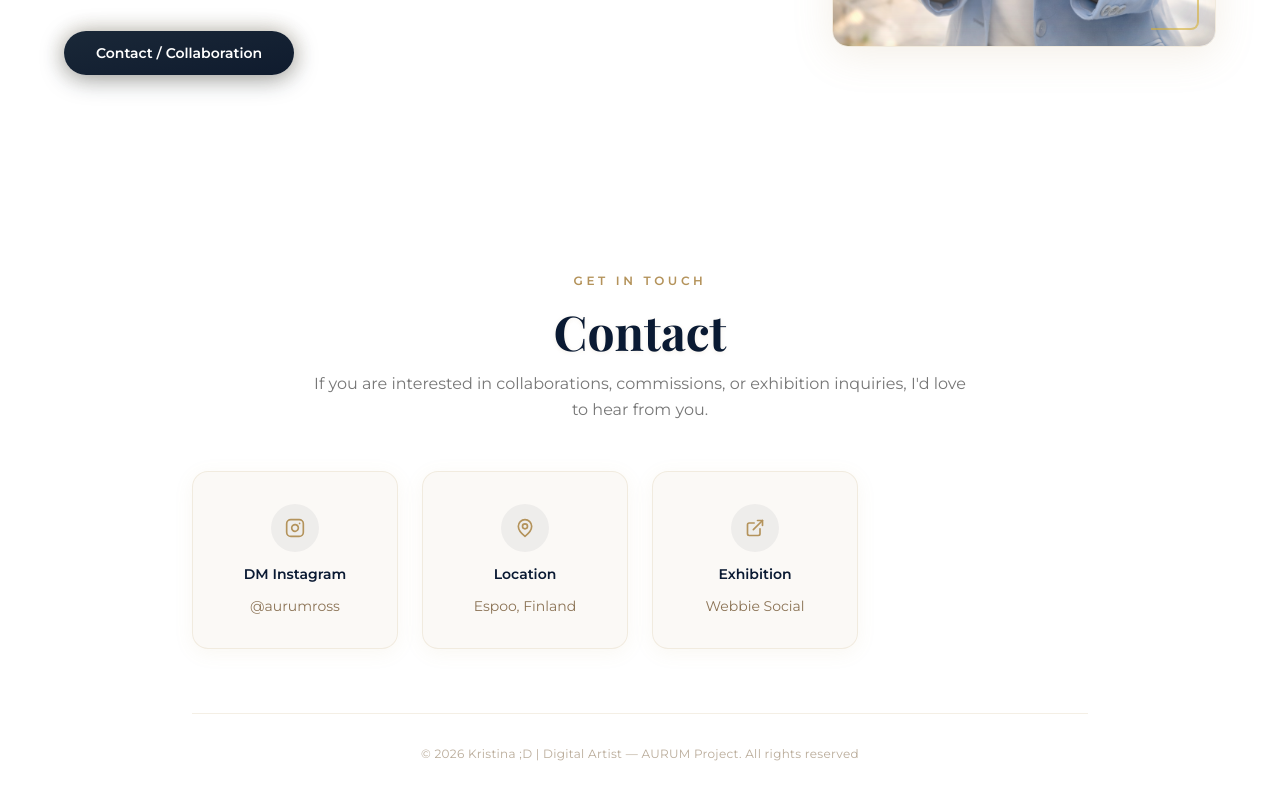
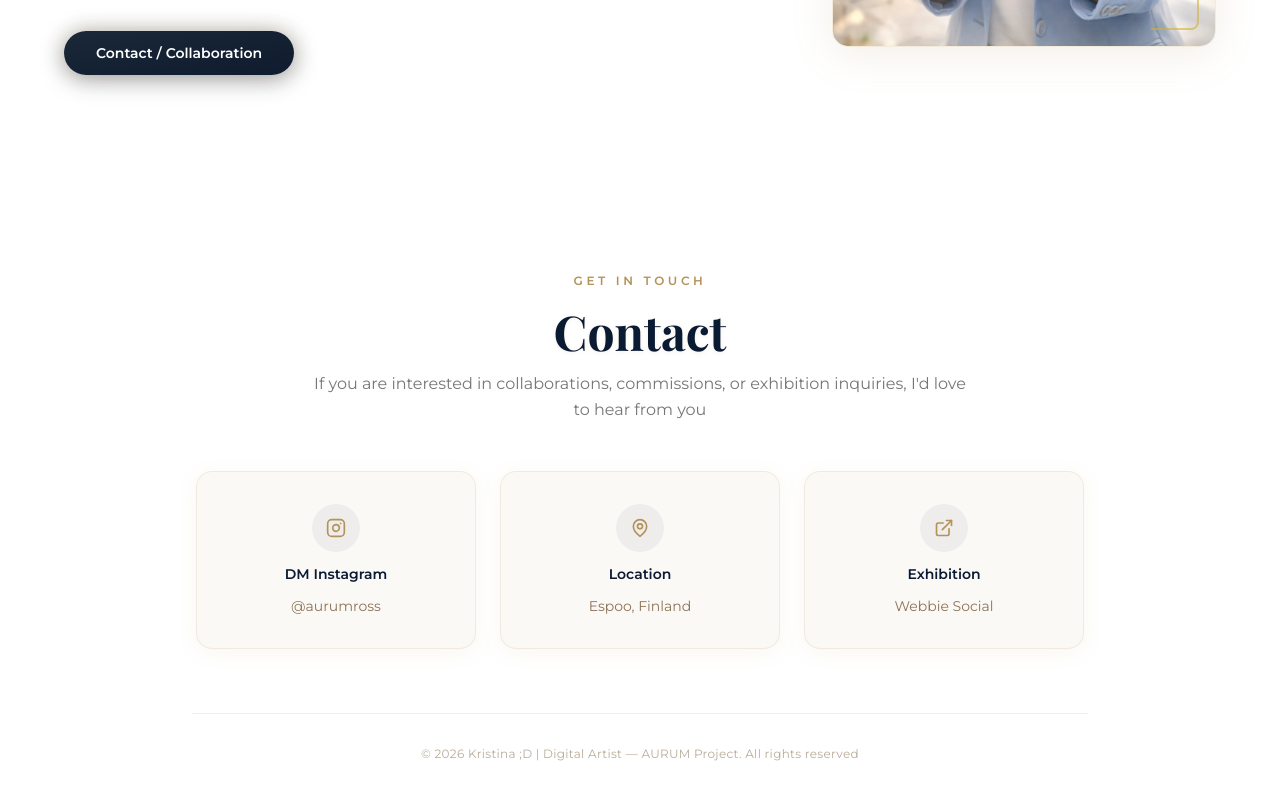
Before and after one commit to vitaliizeleninca-dot/kristina-portfolio, a React (Vite) app: page / in a window 1280 px wide. Shown: the part 3853-4653 px from the top of the page. Built offline with nearby package versions, Linux system fonts and the light colour scheme.

Commit message:
Refactor ContactSection to filter visible contacts

```diff
--- a/src/components/landing/ContactSection.tsx
+++ b/src/components/landing/ContactSection.tsx
@@ -8,7 +8,7 @@ const contacts = [
     value: "hello@khrystyna.art",
     href: "mailto:hello@khrystyna.art",
     external: false,
-    hidden: true, // Email скрыт
+    hidden: true, // EMAIL СКРЫТ
   },
   {
     icon: Instagram,
@@ -32,6 +32,8 @@ const contacts = [
 ];
 
 export function ContactSection() {
+  const visibleContacts = contacts.filter((contact) => !contact.hidden);
+
   return (
     <section id="contact" className="relative py-24 px-6 md:px-10 lg:px-16">
       <div className="max-w-4xl mx-auto text-center">
@@ -50,28 +52,25 @@ export function ContactSection() {
 
         <p className="mt-4 font-montserrat text-base text-[#1A1A1A]/60 max-w-2xl mx-auto leading-relaxed">
           If you are interested in collaborations, commissions, or exhibition
-          inquiries, I'd love to hear from you.
+          inquiries, I'd love to hear from you
         </p>
 
         {/* Contact Cards */}
-        <div className="mt-12 grid grid-cols-1 sm:grid-cols-2 lg:grid-cols-4 gap-6">
-          {contacts.map((contact, index) => {
+        <div className="mt-12 flex flex-wrap justify-center gap-6">
+          {visibleContacts.map((contact, index) => {
             const Icon = contact.icon;
 
             return (
               <div
                 key={contact.title}
                 className={cn(
-                  contact.hidden ? "hidden" : "flex",
-                  "group flex-col items-center gap-3 p-8 rounded-2xl",
+                  "flex flex-col items-center text-center gap-3 p-8 rounded-2xl w-full max-w-[280px]",
 
-                  // glass
+                  // glass effect
                   "bg-[#F9F7F2]/70 backdrop-blur-md",
-
-                  // border
                   "border border-[#DBCBAA]/30",
 
-                  // shadow
+                  // shadows
                   "shadow-[0_4px_20px_rgba(180,147,91,0.08)]",
 
                   // hover
@@ -88,17 +87,14 @@ export function ContactSection() {
                   animationDelay: `${index * 120}ms`,
                 }}
               >
-                {/* Icon */}
                 <div className="w-12 h-12 rounded-full bg-[#0A1A33]/5 flex items-center justify-center">
                   <Icon className="w-5 h-5 text-[#B4935B]" />
                 </div>
 
-                {/* Title */}
                 <h3 className="font-montserrat font-semibold text-sm text-[#0A1A33]">
                   {contact.title}
                 </h3>
 
-                {/* Value */}
                 {contact.href ? (
                   <a
                     href={contact.href}
@@ -122,7 +118,8 @@ export function ContactSection() {
         {/* Footer */}
         <div className="mt-16 pt-8 border-t border-[#DBCBAA]/30">
           <p className="font-montserrat text-xs text-[#8B7355]/60 tracking-wide">
-            © 2026 Kristina ;D | Digital Artist — AURUM Project. All rights reserved
+            © 2026 Kristina ;D | Digital Artist — AURUM Project. All rights
+            reserved
           </p>
         </div>
 
```
